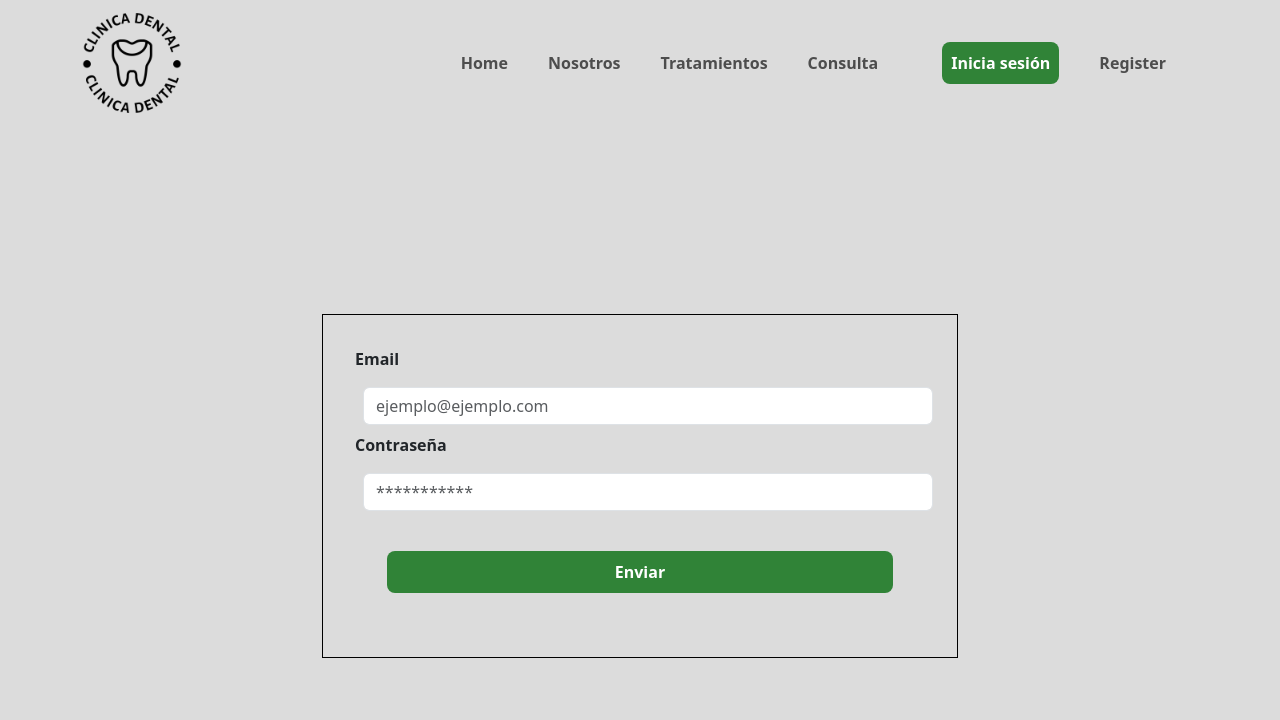
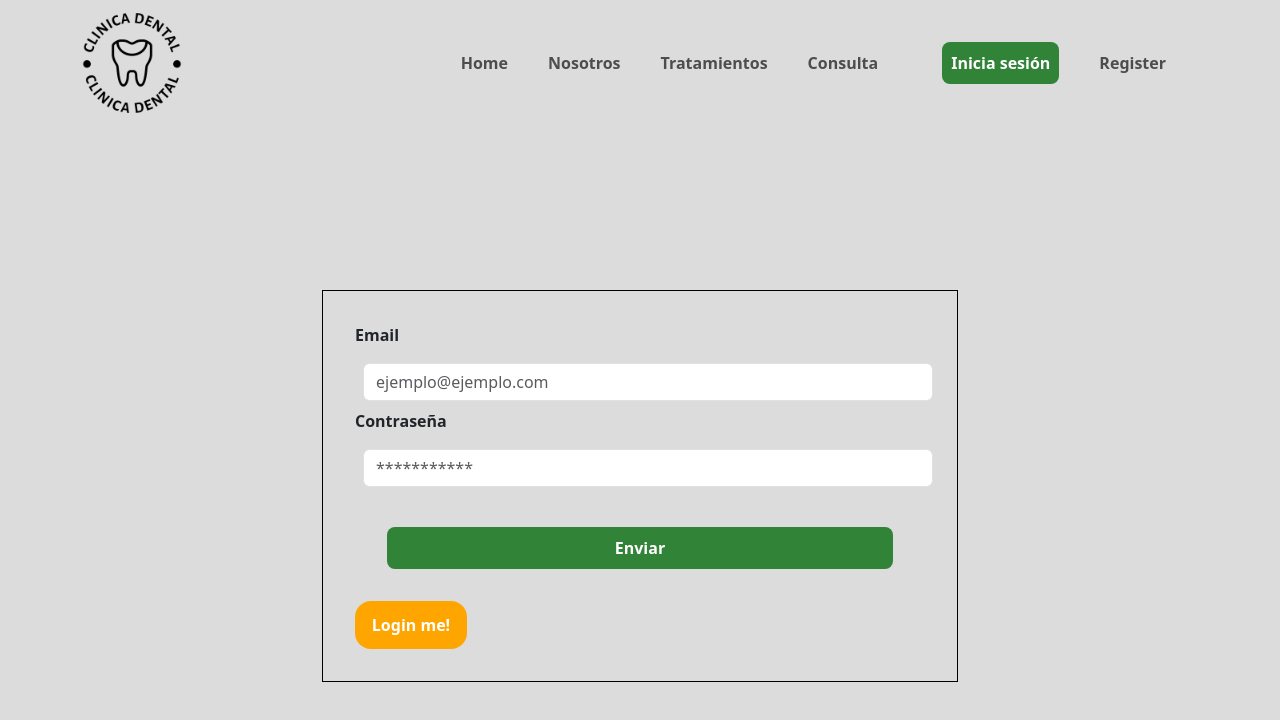
Before and after one commit to ansualo/proyecto5-frontendClinicaDental, a React (Vite) app: page /login in a window 1280 px wide. Shown: the top 720 px of the page. Built offline with nearby package versions, Linux system fonts and the light colour scheme.

Commit message:
feat: connect Login to the database

```diff
--- a/src/App.jsx
+++ b/src/App.jsx
@@ -1,7 +1,8 @@
+import 'bootstrap/dist/css/bootstrap.min.css';
 import './App.css'
 import { Header } from './common/Header/Header'
 import { Body } from './pages/Body/Body'
-import 'bootstrap/dist/css/bootstrap.min.css';
+
 
 function App() {
   return (
--- a/src/pages/Login/Login.jsx
+++ b/src/pages/Login/Login.jsx
@@ -1,13 +1,16 @@
 import React, { useState } from 'react'
-// import jwt_decode from "jwt-decode";
+import jwt_decode from "jwt-decode";
 import './Login.css'
 import { InputForm } from '../../common/InputForm/InputForm'
 import { Col, Row } from 'react-bootstrap';
 import { CustomButton } from '../../common/CustomButton/CustomButton';
 import { checkError } from '../../services/useful';
-// import { loginMe } from '../../services/apiCalls';
+import { loginMe } from '../../services/apiCalls';
+import { useNavigate } from 'react-router-dom';
 
 export const Login = () => {
+
+    const navigate = useNavigate();
 
     const [inputInfo, setInputInfo] = useState({
         email:"",
@@ -18,6 +21,8 @@ export const Login = () => {
         emailError:"",
         passwordError:""
     })
+
+    const [welcome, setWelcome] = useState("");
 
     const InputHandler = (e) => {
         setInputInfo((prevState) => ({
@@ -36,17 +41,26 @@ export const Login = () => {
         }))
     }
 
-    // const logMe = () => {
-    //     loginMe(inputInfo)
-    //         .then((resultado) => {
-    //             let decodificado = jwt_decode(resultado.data.token);
-    //             console.log(decodificado)
-    //         })
-    //         .catch((error) => console.log(error))
-    // }
+    const logMe = () => {
+        loginMe(inputInfo)
+            .then((resultado) => {
+                let decodificado = jwt_decode(resultado.data.token);
+                console.log(decodificado)
+
+                setTimeout(() => {
+                    navigate('/');
+                }, 3500)
+
+                setWelcome(`Nos alegra verte de nuevo ${decodificado}`)
+            })
+            .catch((error) => console.log(error))
+    }
 
     return(
         <div className="loginDesign">
+            {welcome !== ""
+                ? (<div>{welcome}</div>)
+                : (
                     <div className="formDesign">
                     <Row>
                         <Col sm={10} md={12}>
@@ -75,11 +89,11 @@ export const Login = () => {
                         </Col>
                     </Row>
                     <CustomButton name="Enviar"/>
-                {/* <div onClick={() => logMe()} className="botonLogin">
+                    <div onClick={() => logMe()} className="botonLogin">
                         Login me!
-                </div> */}
-
                     </div>
                 </div>
-    )
-}
+            )}
+        </div>
+    );
+};
--- a/src/services/apiCalls.js
+++ b/src/services/apiCalls.js
@@ -1,6 +1,6 @@
-// import axios from "axios";
+import axios from "axios";
 
-// export const loginMe = async (inputInfo) => {
+export const loginMe = async (inputInfo) => {
 
-//     return await axios.post('localhost:3000/auth/login', inputInfo)
-// }
+    return await axios.post('http://localhost:3000/auth/login', inputInfo)
+}
--- a/src/services/useful.js
+++ b/src/services/useful.js
@@ -8,7 +8,10 @@ export const checkError = (name, value) => {
             return "";
 
         case "password":
-            if(/^(?=.*[a-z])(?=.*[A-Z])(?=.*\d)(?=.*[@$!%*?&])[A-Za-z\d@$!%*?&]{8,14}$/.test(value)){
+
+            if(value.length < 8){
+            // if(/^(?=.*[a-z])(?=.*[A-Z])(?=.*\d)(?=.*[@$!%*?&])[A-Za-z\d@$!%*?&]{8,14}$/.test(value)){
+
                 return "La contraseña es incorrecta"
             }
             return "";
```
Lines whose indentation alone changed are shown as unchanged.
